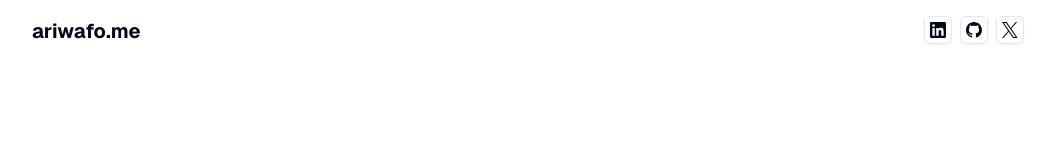
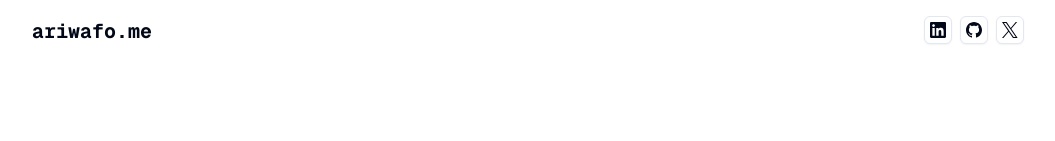
Before and after one commit to AristideWafo/ariwafo.me, a Next.js app: page / in a window 1280 px wide. Shown: the top 141 px of the page, without its empty margins (112-1167 px from the left). Built offline with nearby package versions, Linux system fonts and the light colour scheme.

Commit message:
fix: correction header

```diff
--- a/app/Header.tsx
+++ b/app/Header.tsx
@@ -11,7 +11,7 @@ export const Header = () => {
   return (
     <header>
         <Section className='flex items-baseline py-4'>
-            <h1 className="text-xl font-bold text-foreground ">ariwafo.me</h1>
+            <h1 className="text-xl  text-foreground font-bold font-mono ">ariwafo.me</h1>
             <div className="flex-1"></div>
             <ul className='flex gap-2'>
                 <Link href="https://www.linkedin.com/in/aristidewafo/" className={cn(buttonVariants({variant:"outline"}), "size-7 p-0")} >
```
